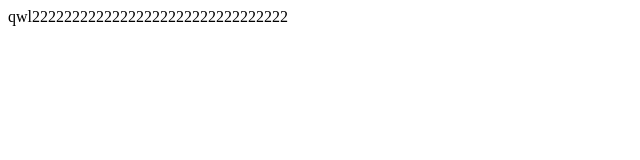
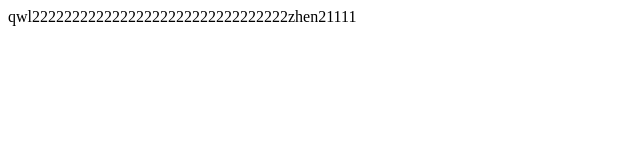
Before and after one commit to mengxuexue/mx, a plain HTML site: page mx.html in a window 1280 px wide. Shown: the full height of the page, 0-640 px from the left. Drawn offline with Linux system fonts and the light colour scheme.

Commit message:
22222222

```diff
--- a/mx.html
+++ b/mx.html
@@ -5,6 +5,6 @@
     <title></title>
   </head>
   <body>
-    qwl22222222222222222222222222222222
+    qwl22222222222222222222222222222222zhen21111
   </body>
 </html>
```
